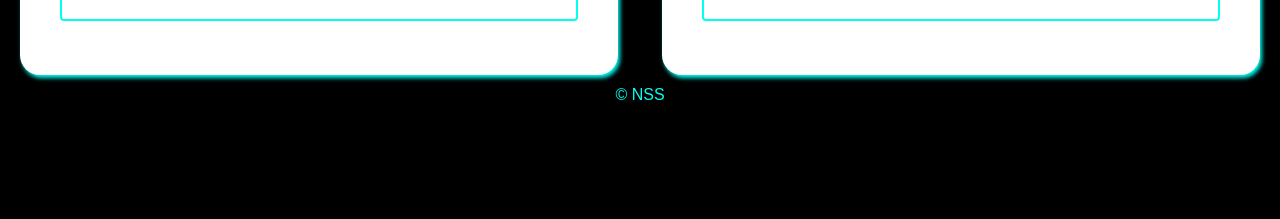
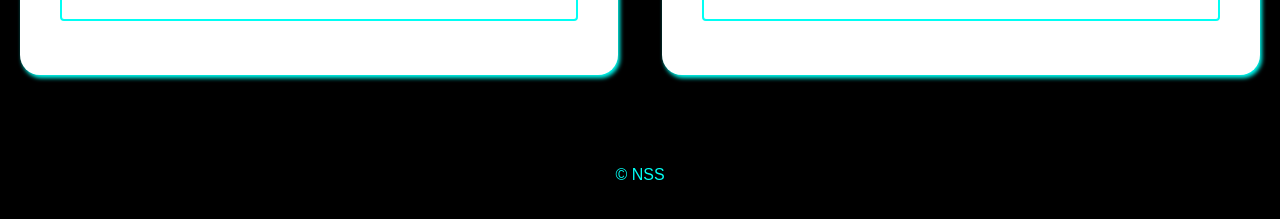
Before and after one commit to Ayan02-coder/Caesar-cipher, a plain HTML site: page index.html in a window 1280 px wide. Shown: the part 573-792 px from the top of the page. Drawn offline with Linux system fonts and the light colour scheme.

Commit message:
Update style.css

```diff
--- a/style.css
+++ b/style.css
@@ -101,7 +101,7 @@ footer{
 	width: 100%;
 	text-align: center;
 
-	margin-bottom: -20px;
+	margin-bottom: -100px;
 	position: absolute;
 	bottom: 0;
 }
```
